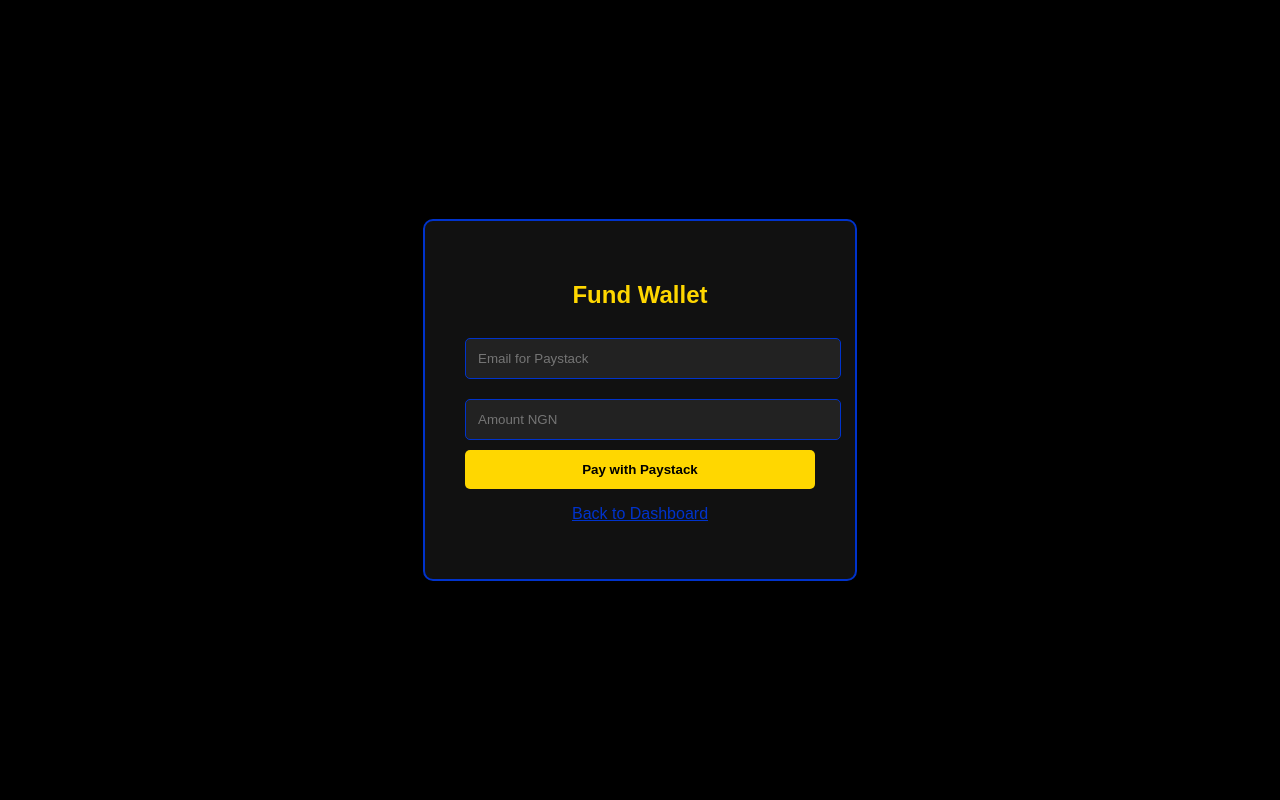
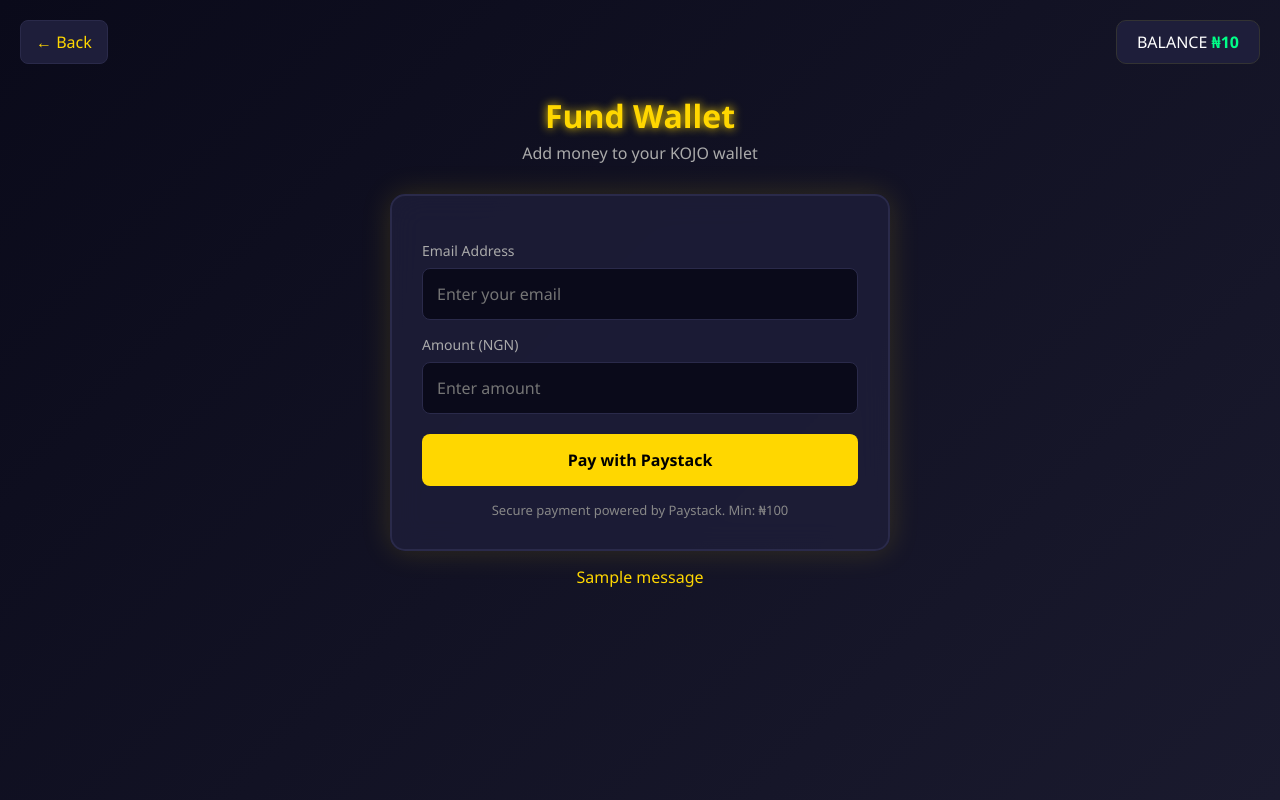
Before and after one commit to ajewoletemi/Kojo-sms-app, a Flask app: template templates/fund_wallet.html in a window 1280 px wide. Run offline with Flask 3, Linux system fonts and the light colour scheme; the template is opened without the code that fills it: most values are stand-ins (such as "Sample title", 1, 10 or a date in 2020); one stand-in notice (Sample message) is shown.

Commit message:
Update fund_wallet.html

```diff
--- a/templates/fund_wallet.html
+++ b/templates/fund_wallet.html
@@ -1,17 +1,44 @@
 <!DOCTYPE html><html><head><title>Fund Wallet - KOJO</title>
+<meta name="viewport" content="width=device-width, initial-scale=1">
 <style>
-body{background:#000; color:#fff; font-family:Arial; display:flex; justify-content:center; align-items:center; height:100vh; margin:0;}
-.box{background:#111; padding:40px; border-radius:10px; border:2px solid #0033cc; width:350px;}
-h2{color:#FFD700; text-align:center;}
-input{width:100%; padding:12px; margin:10px 0; background:#222; border:1px solid #0033cc; color:#fff; border-radius:5px;}
-button{width:100%; padding:12px; background:#FFD700; color:#000; border:none; border-radius:5px; font-weight:bold; cursor:pointer;}
-a{color:#0033cc;}
+*{margin:0; padding:0; box-sizing:border-box; font-family:'Segoe UI',Arial;}
+body{background:linear-gradient(135deg, #0a0a1a, #1a1a2e); color:#fff; min-height:100vh; padding:20px;}
+.topbar{display:flex; justify-content:space-between; align-items:center; margin-bottom:30px;}
+.back{background:#1e1e3a; color:#FFD700; border:1px solid #2a2a4a; padding:10px 15px; border-radius:8px; text-decoration:none;}
+.balance-box{background:#1e1e3a; padding:10px 20px; border-radius:10px; border:1px solid #333;}
+.balance-box b{color:#00FF88;}
+h1{color:#FFD700; text-align:center; margin-bottom:5px; text-shadow:0 0 10px #FFD700;}
+.subtitle{text-align:center; color:#aaa; margin-bottom:30px;}
+.card{background:rgba(30,30,58,0.8); backdrop-filter:blur(15px); padding:30px; border-radius:15px; border:2px solid #2a2a4a; max-width:500px; margin:0 auto; box-shadow:0 0 30px rgba(255,215,0,0.15);}
+label{display:block; color:#aaa; margin:15px 0 8px; font-size:14px;}
+input{width:100%; padding:14px; background:#0a0a1a; border:1px solid #2a2a4a; color:#fff; border-radius:8px; font-size:16px;}
+input:focus{outline:none; border-color:#FFD700; box-shadow:0 0 10px #FFD700;}
+.btn{width:100%; background:#FFD700; color:#000; padding:15px; border:none; border-radius:8px; font-weight:bold; cursor:pointer; margin-top:20px; font-size:16px; transition:0.3s;}
+.btn:hover{box-shadow:0 0 20px #FFD700; transform:scale(1.02);}
+.note{color:#888; font-size:13px; margin-top:15px; text-align:center;}
 </style></head><body>
-<div class="box">
-<h2>Fund Wallet</h2>
-<form method="POST">
-<input type="email" name="email" placeholder="Email for Paystack" required>
-<input type="number" name="amount" placeholder="Amount NGN" required>
-<button>Pay with Paystack</button></form>
-<p style="text-align:center;"><a href="/dashboard">Back to Dashboard</a></p>
-</div></body></html>
+
+<div class="topbar">
+<a href="/dashboard" class="back">← Back</a>
+<div class="balance-box"><span>BALANCE</span> <b>₦{{ balance }}</b></div>
+</div>
+
+<h1>Fund Wallet</h1>
+<p class="subtitle">Add money to your KOJO wallet</p>
+
+<div class="card">
+<form action="/pay" method="POST">
+<label>Email Address</label>
+<input type="email" name="email" placeholder="Enter your email" required>
+
+<label>Amount (NGN)</label>
+<input type="number" name="amount" placeholder="Enter amount" min="100" required>
+
+<button class="btn">Pay with Paystack</button>
+</form>
+<p class="note">Secure payment powered by Paystack. Min: ₦100</p>
+</div>
+
+{% with messages = get_flashed_messages() %}{% for message in messages %}<p style="color:#FFD700; text-align:center; margin-top:15px;">{{ message }}</p>{% endfor %}{% endwith %}
+
+</body></html>
```
